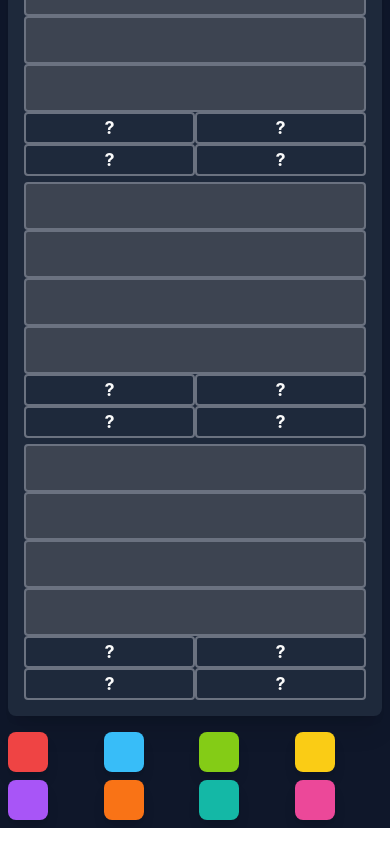
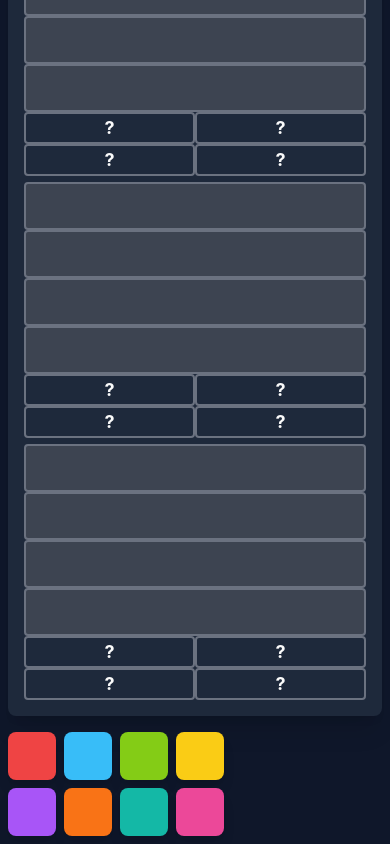
Before and after one commit to EetuPe/mentis, a React (Vite) app: page / in a window 390 px wide. Shown: the part 2278-3122 px from the top of the page. Built offline with nearby package versions, Linux system fonts and the light colour scheme.

Commit message:
Address layout issues

```diff
--- a/src/App.tsx
+++ b/src/App.tsx
@@ -72,6 +72,7 @@ export default function App() {
           </div>
         </div>
 
+        <div className="flex flex-col items-center">
           <div className="grid grid-cols-4 sm:grid-cols-3 gap-2 md:gap-3 w-full sm:w-auto">
             {[0, 1, 2, 3, 4, 5, 6, 7].map((num) => {
               const colors = {
@@ -88,7 +89,7 @@ export default function App() {
               return (
                 <button
                   key={num}
-                className={`${colors} w-10 h-10 md:w-12 md:h-12 rounded-lg shadow-lg transition-transform hover:scale-105`}
+                  className={`${colors} w-12 h-12 md:w-12 md:h-12 rounded-lg shadow-lg transition-transform hover:scale-105`}
                   onClick={onChange}
                   value={num}
                 />
@@ -97,5 +98,6 @@ export default function App() {
           </div>
         </div>
       </div>
+    </div>
   );
 }
```
Lines whose indentation alone changed are shown as unchanged.
